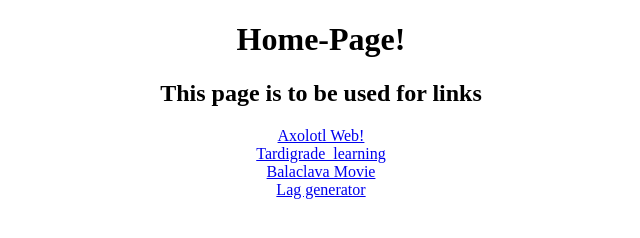
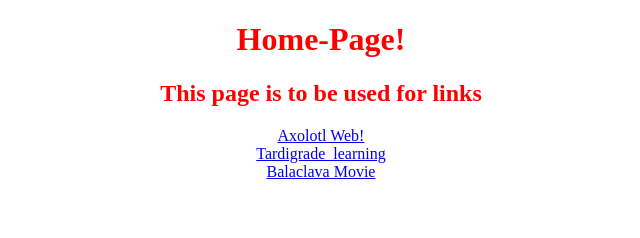
Before and after one commit to Man123Beast/Man123Beast.github.io, a plain HTML site: page index.html in a window 1280 px wide. Shown: the whole page, without its empty margins (319-959 px from the left). Drawn offline with Linux system fonts and the light colour scheme.

Commit message:
Update index.html

```diff
--- a/index.html
+++ b/index.html
@@ -6,6 +6,7 @@
   <style>
    .a {
       text-align:center;
+     color:red;
     }
   </style>
 </head>
@@ -20,7 +21,6 @@
     <a target="_self" href="https://man123beast.github.io/axolotl" > Axolotl Web! </a><br>
     <a target="_self" href="https://man123beast.github.io/tardigrade"> Tardigrade_learning </a><br>
     <a target="_self" href="https://man123beast.github.io/balaclava" > Balaclava Movie </a><br>
-    <a target="_self" href="https://man123beast.github.io/lag"> Lag generator</a><br>
-  </p>
+
 </body>
 </html>
```
